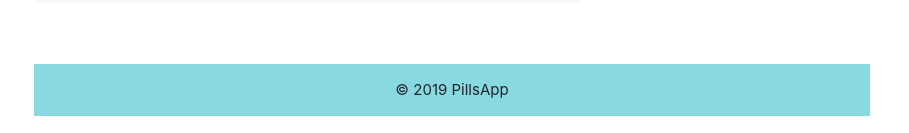
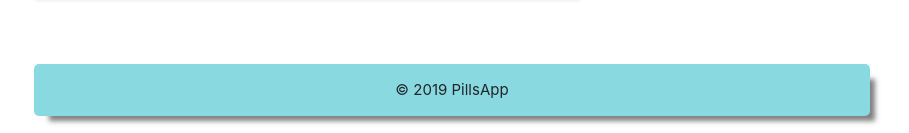
Before and after one commit to jesusdm22/PillsApp, an Angular app: page / in a window 1280 px wide. Shown: the part 1560-1693 px from the top of the page, without its empty margins (188-1097 px from the left). Built offline with nearby package versions, Linux system fonts and the light colour scheme.

Commit message:
Añadida sombra al futer

```diff
--- a/src/app/footer/footer.component.css
+++ b/src/app/footer/footer.component.css
@@ -0,0 +1,3 @@
+*{
+  border-radius: 5px;
+}
--- a/src/app/footer/footer.component.html
+++ b/src/app/footer/footer.component.html
@@ -1,7 +1,9 @@
 <!-- Footer -->
 
-<footer>
-  <div style="background-color: #89d9e1;">
+<footer >
+  <div style="background-color: #89d9e1; -webkit-box-shadow: 10px 10px 5px -5px rgba(0,0,0,0.5);
+-moz-box-shadow: 10px 10px 5px -5px rgba(0,0,0,0.5);
+box-shadow: 10px 10px 5px -5px rgba(0,0,0,0.5);" >
     <!-- Copyright -->
   <div class="footer-copyright text-center py-3">© 2019 PillsApp</div>
   </div>
```
